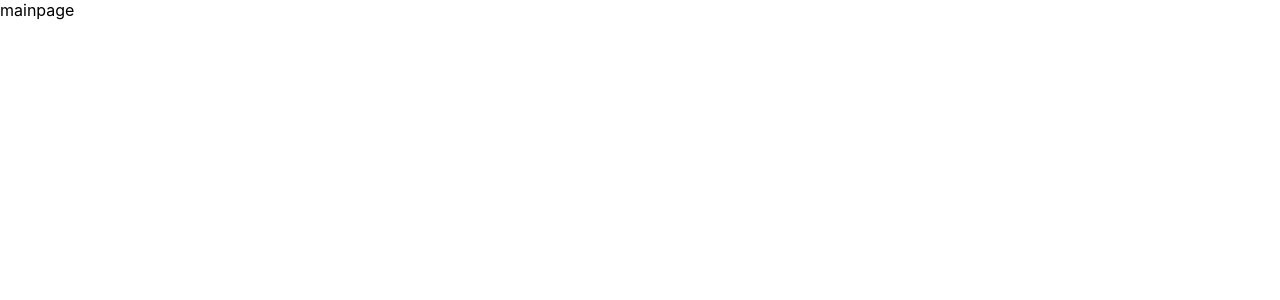
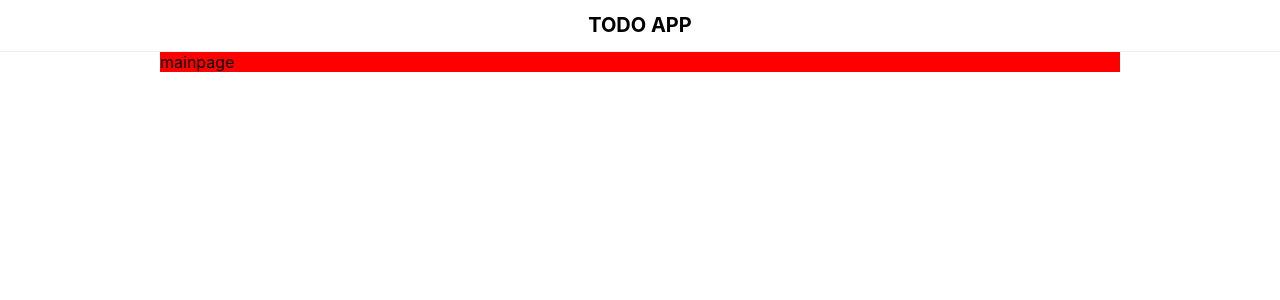
Before and after one commit to hyemin33/todo-app, a React (Vite) app: page / in a window 1280 px wide. Shown: the top 300 px of the page. Built offline with nearby package versions, Linux system fonts and the light colour scheme.

Commit message:
feat: layout

```diff
--- /dev/null
+++ b/src/components/commons/Typography.ts
@@ -0,0 +1,5 @@
+import styled from '@emotion/styled';
+
+export const H1 = styled.h1`
+  font-size: 20px;
+`;
--- /dev/null
+++ b/src/components/layouts/index.tsx
@@ -0,0 +1,16 @@
+import { Outlet } from 'react-router-dom';
+import { Container, Wrap } from './style';
+import Header from './units/Header';
+
+const DefaultLayout = () => {
+  return (
+    <Wrap>
+      <Header />
+      <Container>
+        <Outlet />
+      </Container>
+    </Wrap>
+  );
+};
+
+export default DefaultLayout;
--- /dev/null
+++ b/src/components/layouts/style.ts
@@ -0,0 +1,11 @@
+import styled from '@emotion/styled';
+
+export const Wrap = styled.div`
+  width: 100%;
+`;
+
+export const Container = styled.div`
+  max-width: 960px;
+  margin: auto;
+  background: red;
+`;
--- /dev/null
+++ b/src/components/layouts/units/Header.tsx
@@ -0,0 +1,12 @@
+import { H1 } from '@src/components/commons/Typography';
+import { HeaderWrap } from './style';
+
+const Header = () => {
+  return (
+    <HeaderWrap>
+      <H1>TODO APP</H1>
+    </HeaderWrap>
+  );
+};
+
+export default Header;
--- /dev/null
+++ b/src/components/layouts/units/style.ts
@@ -0,0 +1,7 @@
+import styled from '@emotion/styled';
+
+export const HeaderWrap = styled.div`
+  border-bottom: 1px solid #efefef;
+  width: 100%;
+  text-align: center;
+`;
--- a/src/routes/AppRouter.tsx
+++ b/src/routes/AppRouter.tsx
@@ -2,13 +2,20 @@ import { createBrowserRouter, RouterProvider } from 'react-router-dom';
 
 import MainPage from '@src/pages/Main';
 import ErrorPage from '@src/pages/Error';
+import DefaultLayout from '@src/components/layouts';
 
 export const AppRouter = () => {
   const router = createBrowserRouter([
     {
-      path: '/',
-      element: <MainPage />,
-      errorElement: <ErrorPage />,
+      element: <DefaultLayout />,
+
+      children: [
+        {
+          path: '/',
+          element: <MainPage />,
+          errorElement: <ErrorPage />,
+        },
+      ],
     },
   ]);
 
```
